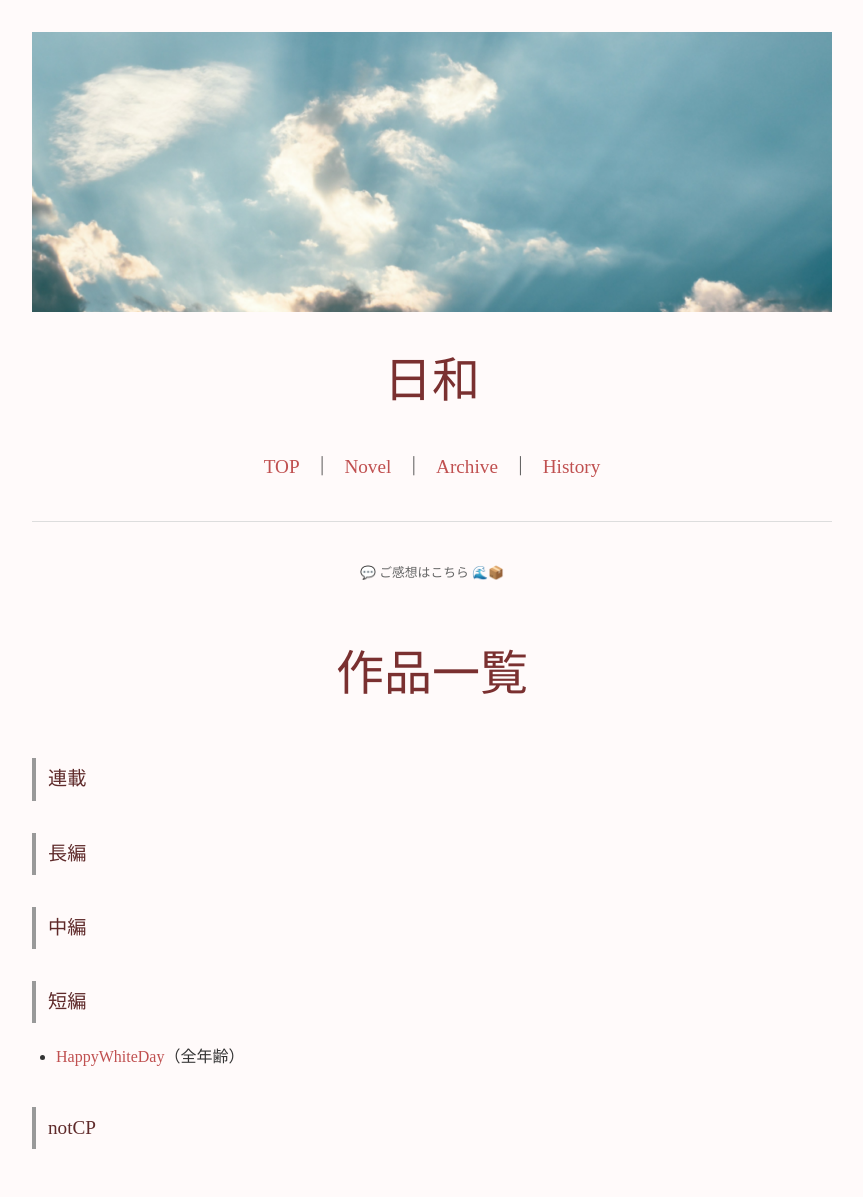
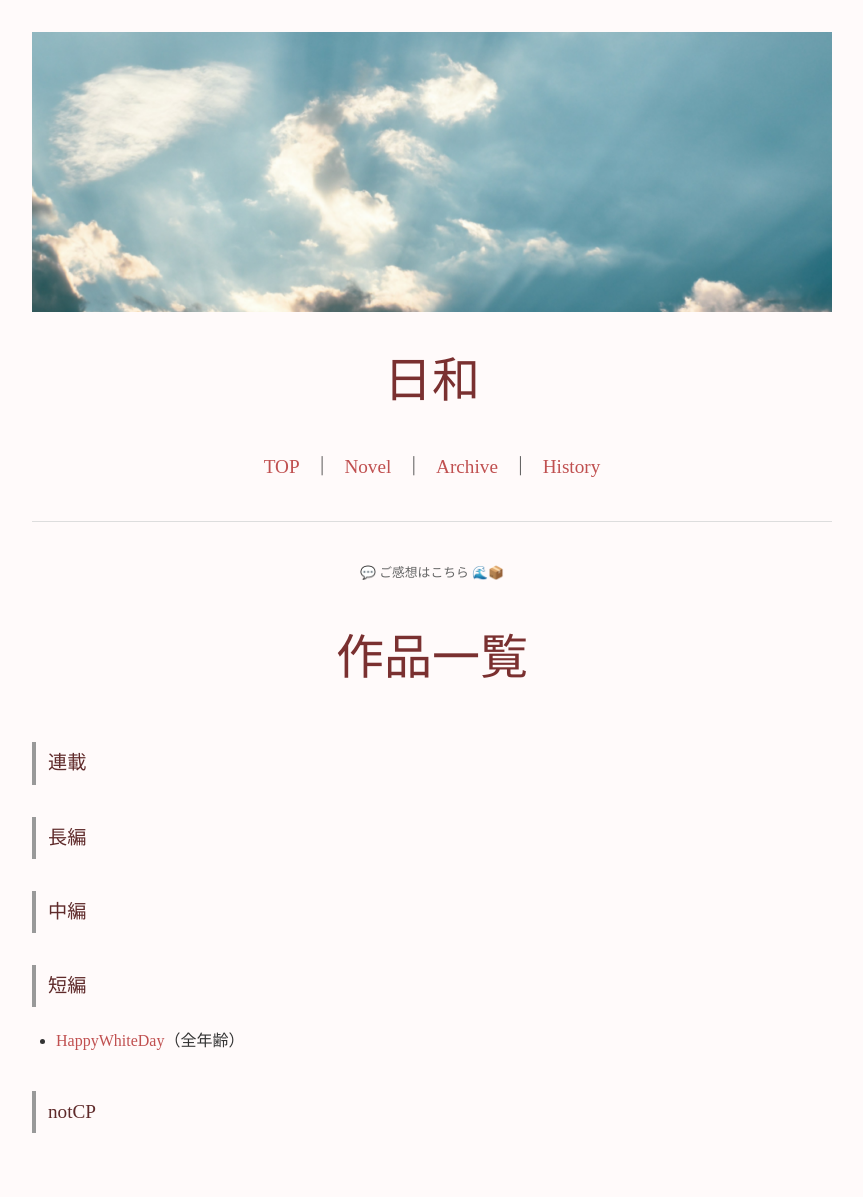
Before and after one commit to fjst160/lemon160, a Jekyll site: the page built from novels.md, in a window 1280 px wide. Shown: the whole page, without its empty margins (208-1071 px from the left). Built offline with Jekyll 4.4.1, drawn with Linux system fonts in a browser that asks for light colours.

Commit message:
Update style.css

```diff
--- a/assets/style.css
+++ b/assets/style.css
@@ -190,7 +190,7 @@ a:hover{
 
 .wavebox{
     text-align: center;
-    margin: 1rem 0 2rem;
+    margin: 0.5rem 0 1rem;
 }
 
 .wavebox-message{
```
